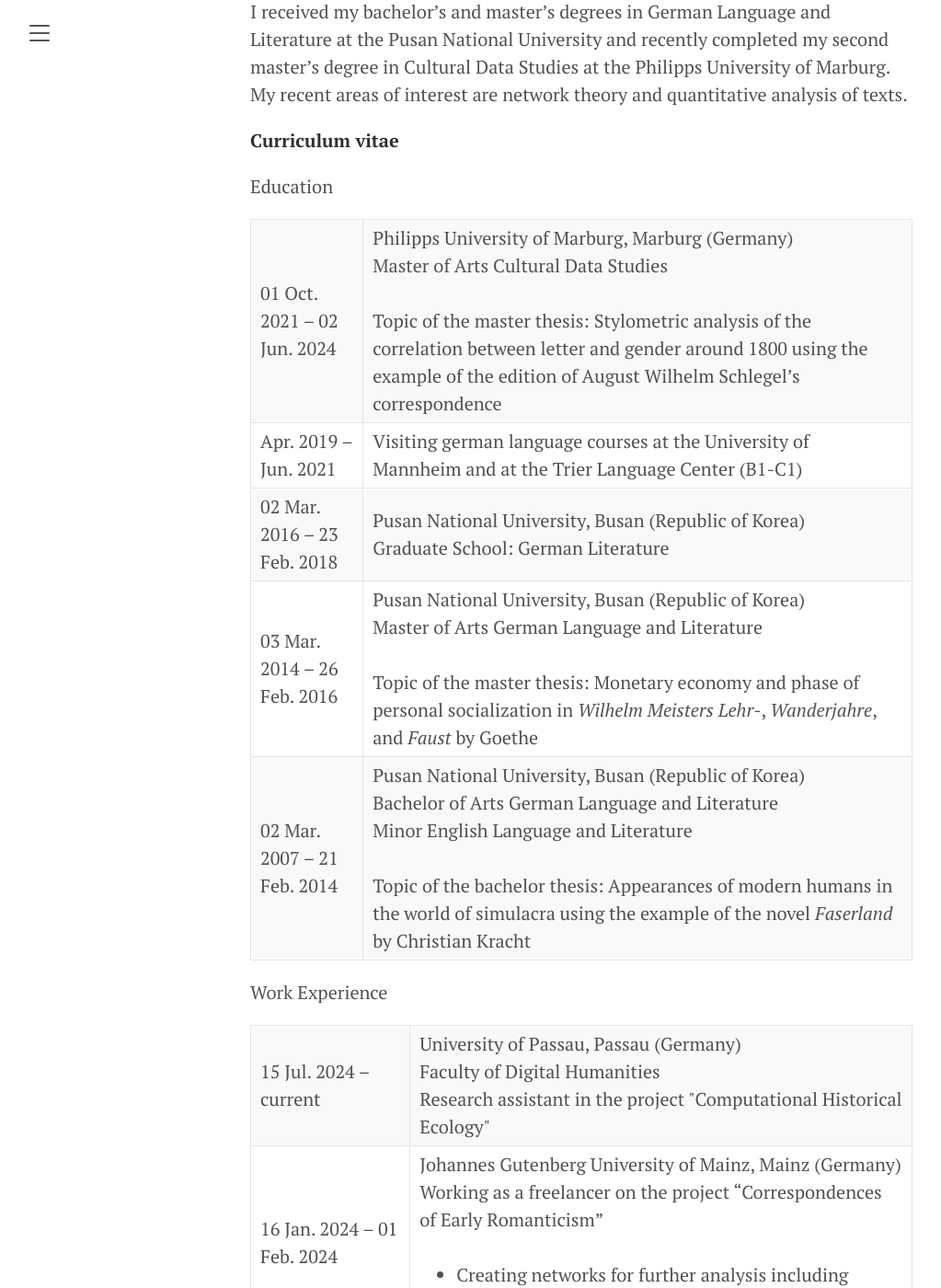
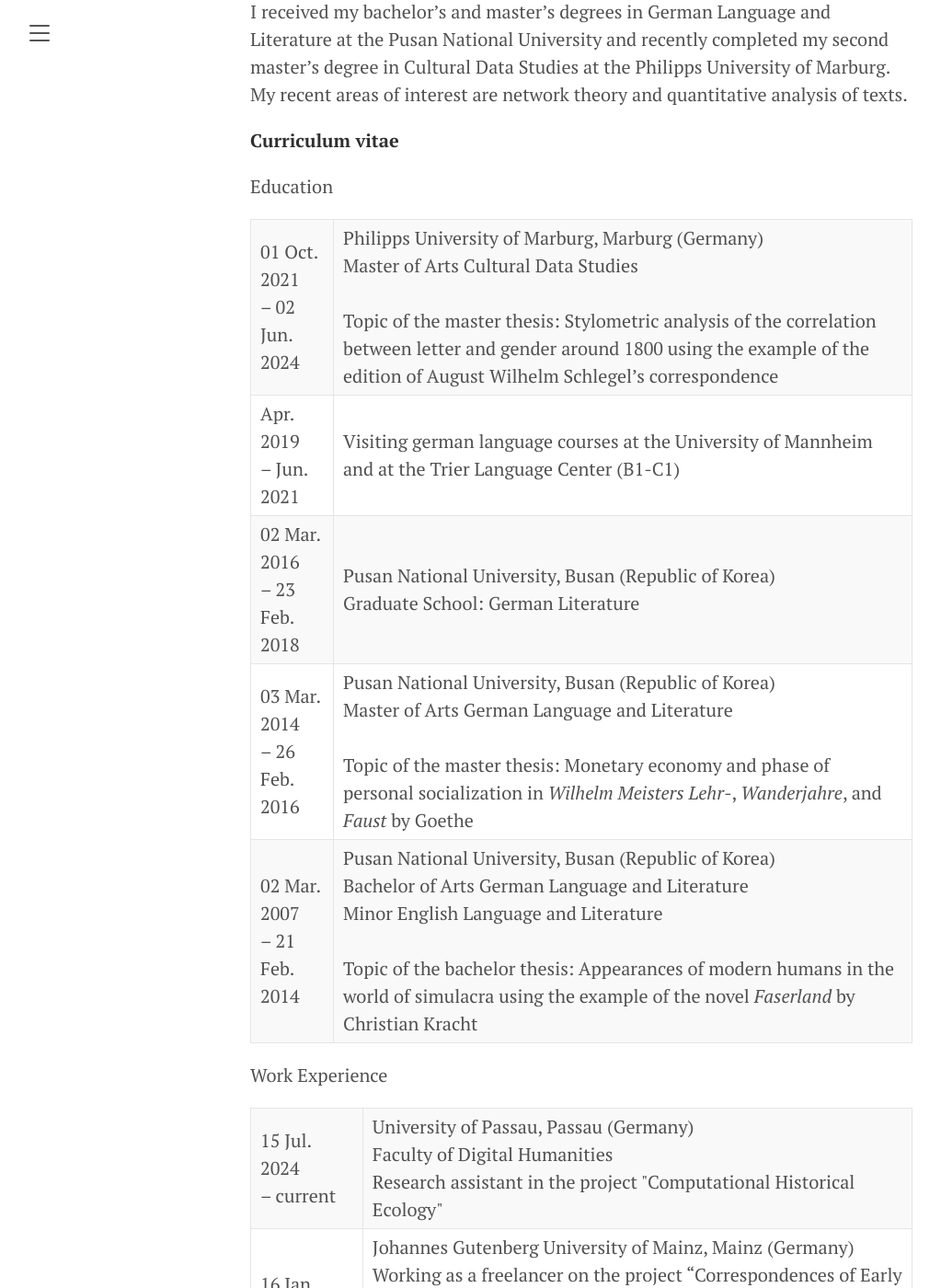
Before and after one commit to aepfelchen/aepfelchen.github.io, a Jekyll site: the page built from about-us.md, in a window 1280 px wide and 1400 px high, scrolled down 336 px. Shown: the whole window at 92% size, without its empty margins (8-1031 px from the left). Built offline with Jekyll 4.4.1, drawn with Linux system fonts in a browser that asks for light colours; some of the changed text lies outside the part shown.

Commit message:
upgrade CV

```diff
--- a/about-us.md
+++ b/about-us.md
@@ -18,28 +18,33 @@
 <table>
   <tbody>
     <tr>
-      <td>01 Oct. 2021 – 02 Jun. 2024</td>
+      <td>01 Oct. 2021
+      <br>– 02 Jun. 2024</td>
       <td>Philipps University of Marburg, Marburg (Germany)
       <br>Master of Arts Cultural Data Studies
       <br><br>Topic of the master thesis: Stylometric analysis of the correlation between letter and gender around 1800 using the example of the edition of August Wilhelm Schlegel’s correspondence</td>
     </tr>
     <tr>
-      <td>Apr. 2019 – Jun. 2021</td>
+      <td>Apr. 2019
+      <br>– Jun. 2021</td>
       <td>Visiting german language courses at the University of Mannheim and at the Trier Language Center (B1-C1)</td>
     </tr>
     <tr>
-      <td>02 Mar. 2016 – 23 Feb. 2018</td>
+      <td>02 Mar. 2016
+      <br>– 23 Feb. 2018</td>
       <td>Pusan National University, Busan (Republic of Korea)
       <br>Graduate School: German Literature</td>
     </tr>
     <tr>
-      <td>03 Mar. 2014 – 26 Feb. 2016</td>
+      <td>03 Mar. 2014
+      <br>– 26 Feb. 2016</td>
       <td>Pusan National University, Busan (Republic of Korea)
       <br>Master of Arts German Language and Literature
       <br><br>Topic of the master thesis: Monetary economy and phase of personal socialization in <em>Wilhelm Meisters Lehr-</em>, <em>Wanderjahre</em>, and <em>Faust</em> by Goethe</td>
     </tr>
     <tr>
-      <td>02 Mar. 2007 – 21 Feb. 2014</td>
+      <td>02 Mar. 2007
+      <br>– 21 Feb. 2014</td>
       <td>Pusan National University, Busan (Republic of Korea)
       <br>Bachelor of Arts German Language and Literature
       <br>Minor English Language and Literature
@@ -53,13 +58,15 @@
 <table>
   <tbody>
     <tr>
-      <td>15 Jul. 2024 – current</td>
+      <td>15 Jul. 2024
+      <br>– current</td>
       <td>University of Passau, Passau (Germany)
       <br>Faculty of Digital Humanities
       <br>Research assistant in the project "Computational Historical Ecology"</td>
     </tr>
     <tr>
-      <td>16 Jan. 2024 – 01 Feb. 2024</td>
+      <td>16 Jan. 2024
+      <br>– 01 Feb. 2024</td>
       <td>Johannes Gutenberg University of Mainz, Mainz (Germany)
       <br>Working as a freelancer on the project “Correspondences of Early Romanticism”<br><br>
       <ul>
@@ -68,7 +75,8 @@
       </td>
     </tr>
     <tr>
-      <td>16 Nov. 2023 – 31 Dec. 2023</td>
+      <td>16 Nov. 2023
+      <br>– 31 Dec. 2023</td>
       <td>Johannes Gutenberg University of Mainz, Mainz (Germany)
       <br>Internship in the project “Correspondences of Early Romanticism”<br><br>
       <ul>
@@ -78,7 +86,8 @@
       </td>
     </tr>
     <tr>
-      <td>02 Oct. 2023 – 15 Nov. 2023</td>
+      <td>02 Oct. 2023
+      <br>– 15 Nov. 2023</td>
       <td>Academy of Sciences and Literature, Mainz (Germany)
       <br>Internship in the project “Correspondences of Early Romanticism”<br><br>
       <ul>
@@ -89,7 +98,8 @@
       </td>
     </tr>
     <tr>
-      <td>01 Mar. 2016 – 01 Mar. 2019</td>
+      <td>01 Mar. 2016
+      <br>– 01 Mar. 2019</td>
       <td>Pusan National University, Busan (Republic of Korea)
       <br>Faculty of Humanities
       <br>German Language and Literature
@@ -103,7 +113,8 @@
       </td>
     </tr>
     <tr>
-      <td>Mar. 2014 – Feb. 2016</td>
+      <td>Mar. 2014
+      <br>– Feb. 2016</td>
       <td>Pusan National University, Busan (Republic of Korea)
       <br>Faculty of Humanities
       <br>German Language and Literature
@@ -116,7 +127,8 @@
       </td>
     </tr>
     <tr>
-      <td>Mar. 2012 – Aug. 2013</td>
+      <td>Mar. 2012
+      <br>– Aug. 2013</td>
       <td>Pusan National University, Busan (Republic of Korea)
       <br>Korean Studies Institute
       <br>Student assistant<br><br>
```
